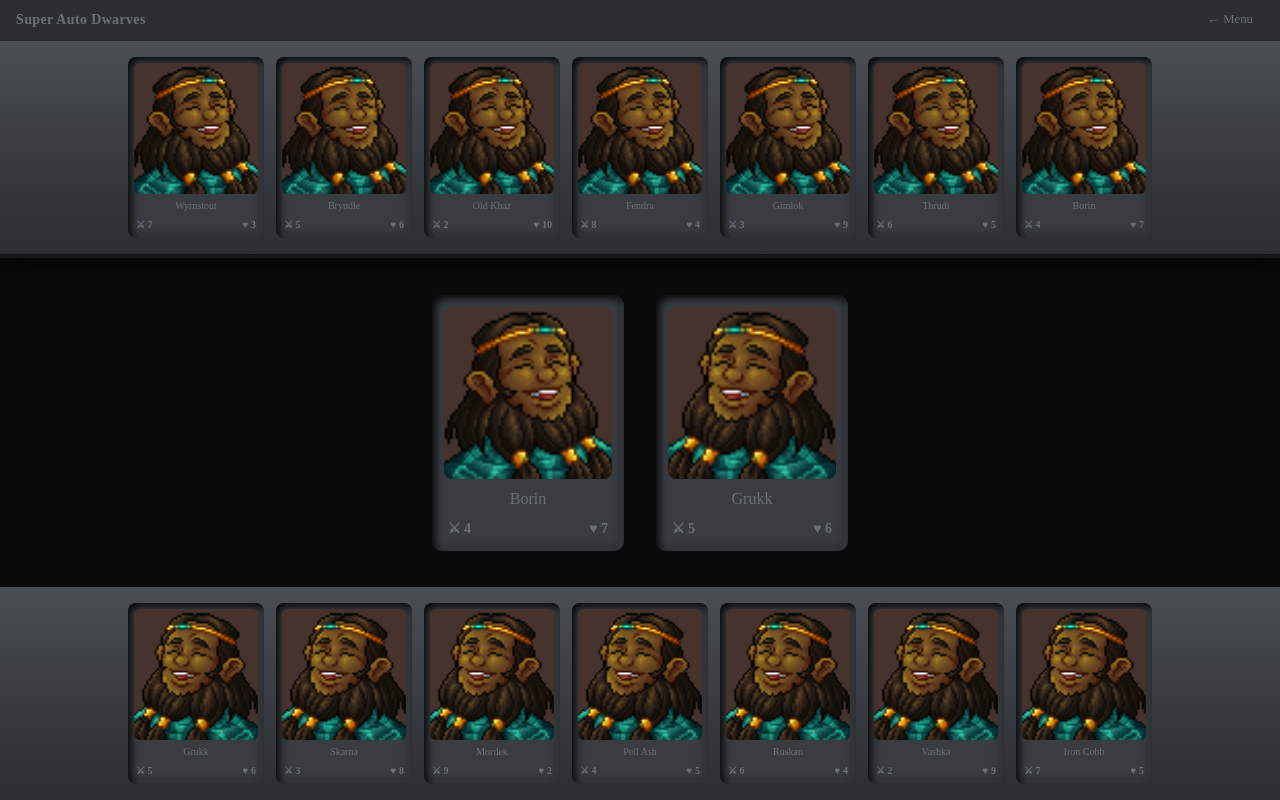
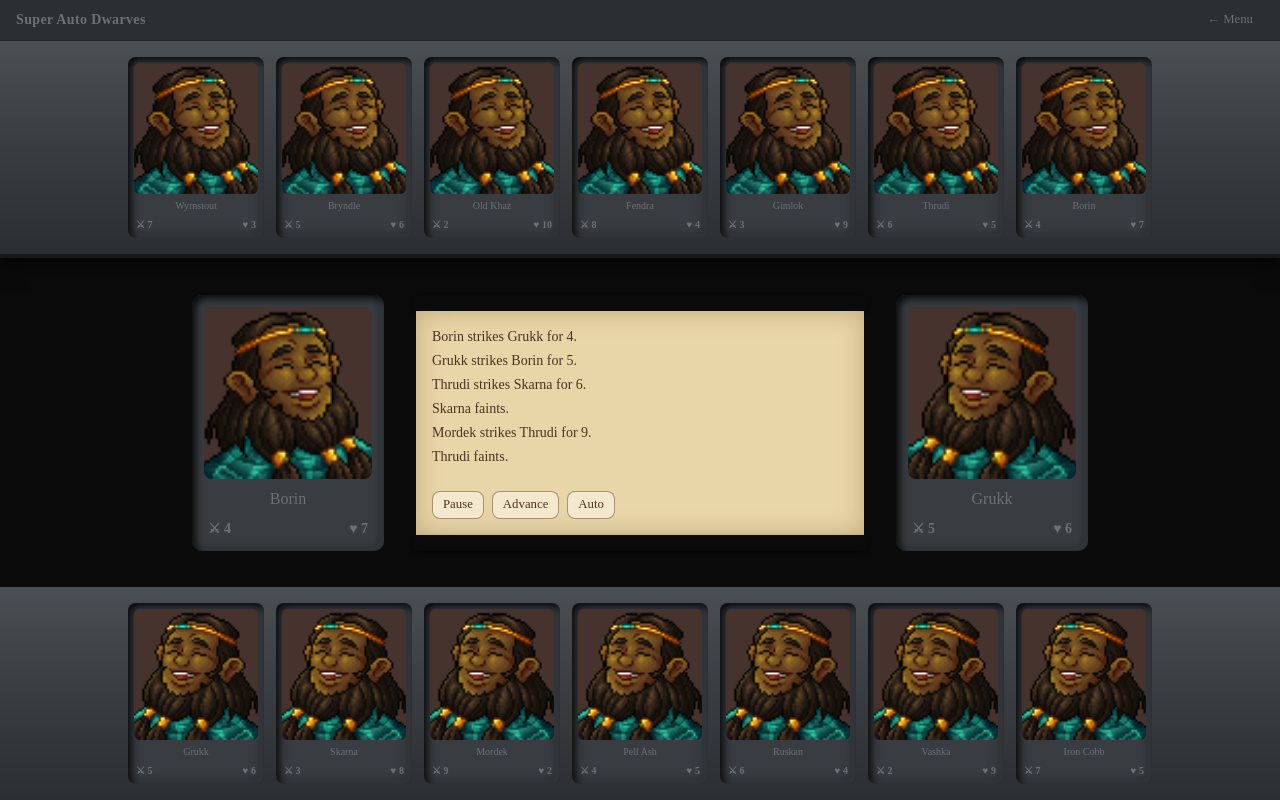
Before and after one commit to Mosniff/super-auto-dwarves-next, a Next.js app: page /play in a window 1280 px wide. Built offline with nearby package versions, Linux system fonts and the light colour scheme.

Commit message:
Add action zone to battle screen

```diff
--- a/src/app/(game)/play/page.tsx
+++ b/src/app/(game)/play/page.tsx
@@ -1,15 +1,12 @@
-import { ActiveCard } from "@/components/game/ActiveCard";
+import { ActionZone } from "@/components/game/ActionZone";
 import { RosterSlab } from "@/components/game/RosterSlab";
-import { ENEMY_TEAM, PLAYER_TEAM } from "@/lib/dummy-battle";
+import { ENEMY_TEAM } from "@/lib/dummy-battle";
 
 export default function PlayPage() {
   return (
     <main className="flex flex-1 flex-col">
       <section className="flex flex-1 items-center justify-center p-6">
-        <div className="flex items-center justify-center gap-8">
-          <ActiveCard character={PLAYER_TEAM[0]} facing="right" />
-          <ActiveCard character={ENEMY_TEAM[0]} facing="left" />
-        </div>
+        <ActionZone />
       </section>
       <RosterSlab characters={ENEMY_TEAM} variant="enemy" />
     </main>
--- a/src/app/globals.css
+++ b/src/app/globals.css
@@ -59,6 +59,15 @@
   --color-iron-500: #5c636b; /* primary iron */
   --color-iron-700: #3a4046; /* dark iron */
   --color-iron-900: #15181b; /* near-black iron, deepest */
+
+  /* ── Parchment (warm, for the info scroll) ───────── */
+  --color-parchment-50: #f4e8cf; /* lightest sheet highlight */
+  --color-parchment-100: #e8d5a8; /* main sheet */
+  --color-parchment-200: #d9bf86; /* sheet shadow / aged areas */
+  --color-parchment-300: #c4a55f; /* edges, rod mid-tone */
+  --color-parchment-400: #9c7d42; /* deep aged edge, rod shadow */
+  --color-ink-700: #4a3420; /* primary ink text on parchment */
+  --color-ink-900: #2e2012; /* darkest ink */
 }
 
 :root {
--- /dev/null
+++ b/src/components/game/ActionZone.tsx
@@ -0,0 +1,15 @@
+import { ActiveCard } from "@/components/game/ActiveCard";
+import { InfoScroll } from "@/components/game/InfoScroll";
+import { ENEMY_TEAM, PLAYER_TEAM } from "@/lib/dummy-battle";
+
+export function ActionZone() {
+  return (
+    <div className="flex h-full w-full items-stretch justify-center gap-8">
+      <ActiveCard character={PLAYER_TEAM[0]} facing="right" />
+      <div className="max-w-md flex-1">
+        <InfoScroll />
+      </div>
+      <ActiveCard character={ENEMY_TEAM[0]} facing="left" />
+    </div>
+  );
+}
--- /dev/null
+++ b/src/components/game/InfoScroll.tsx
@@ -0,0 +1,67 @@
+import { Button } from "@/components/ui/button";
+
+const ROD_GRADIENT =
+  "linear-gradient(to bottom, var(--color-parchment-200), var(--color-parchment-50) 45%, var(--color-parchment-400))";
+const ROD_SHADOW = "0 2px 4px rgba(0,0,0,0.35)";
+
+const LOG_LINES = [
+  "Borin strikes Grukk for 4.",
+  "Grukk strikes Borin for 5.",
+  "Thrudi strikes Skarna for 6.",
+  "Skarna faints.",
+  "Mordek strikes Thrudi for 9.",
+  "Thrudi faints.",
+];
+
+export function InfoScroll() {
+  return (
+    <div className="flex h-full flex-col">
+      <div
+        className="-mx-1 h-4 rounded-full"
+        style={{ background: ROD_GRADIENT, boxShadow: ROD_SHADOW }}
+      />
+
+      <div
+        className="flex flex-1 flex-col bg-parchment-100 p-4"
+        style={{ boxShadow: "inset 0 0 24px rgba(120,90,40,0.35)" }}
+      >
+        <ul className="flex-1 space-y-1 overflow-y-auto">
+          {LOG_LINES.map((line, i) => (
+            <li key={i} className="text-sm text-ink-700">
+              {line}
+            </li>
+          ))}
+        </ul>
+
+        <div className="flex gap-2 pt-3">
+          <Button
+            variant="outline"
+            size="sm"
+            className="border-ink-700/40 bg-parchment-50 text-ink-700 hover:bg-parchment-200 hover:text-ink-900"
+          >
+            Pause
+          </Button>
+          <Button
+            variant="outline"
+            size="sm"
+            className="border-ink-700/40 bg-parchment-50 text-ink-700 hover:bg-parchment-200 hover:text-ink-900"
+          >
+            Advance
+          </Button>
+          <Button
+            variant="outline"
+            size="sm"
+            className="border-ink-700/40 bg-parchment-50 text-ink-700 hover:bg-parchment-200 hover:text-ink-900"
+          >
+            Auto
+          </Button>
+        </div>
+      </div>
+
+      <div
+        className="-mx-1 h-4 rounded-full"
+        style={{ background: ROD_GRADIENT, boxShadow: ROD_SHADOW }}
+      />
+    </div>
+  );
+}
```
